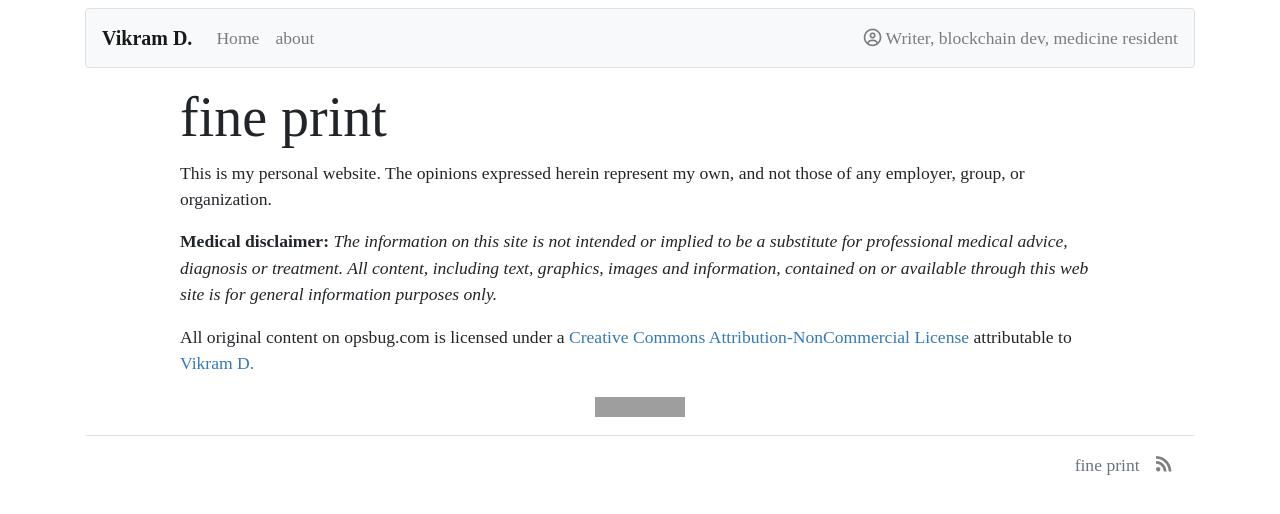
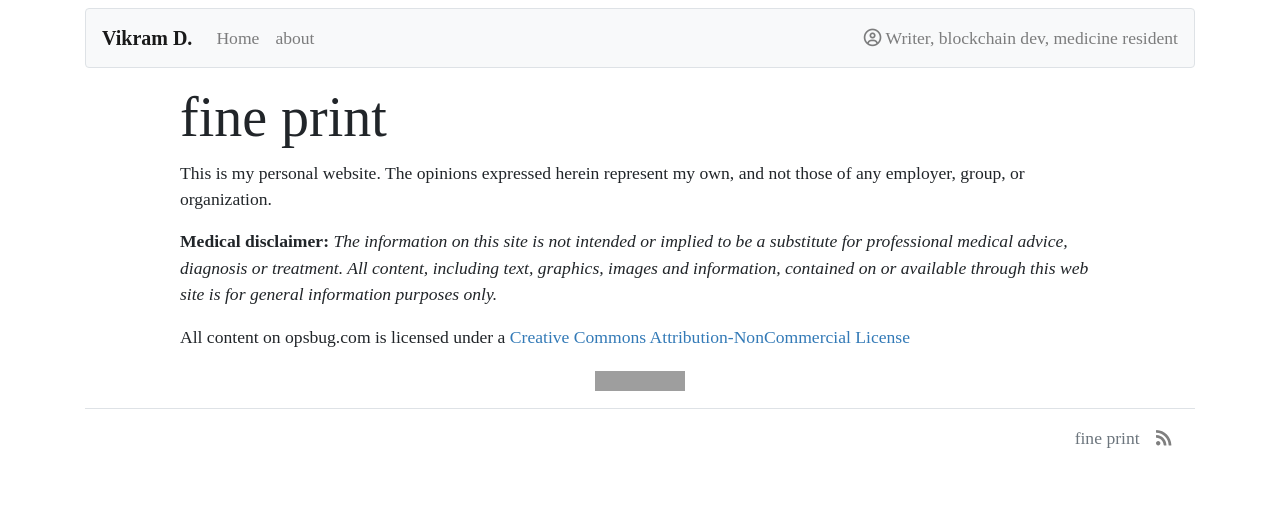
Before and after one commit to dhillonv10/dhillonv10.github.io, a Jekyll site: the page built from fine-print.md, in a window 1280 px wide. Shown: the top 514 px of the page. Built offline with Jekyll 4.4.1, drawn with Linux system fonts in a browser that asks for light colours; cached includes are drawn as plain includes; nearby versions of some CDN libraries; grey boxes are pictures that could not be loaded.

Commit message:
Minor updates

```diff
--- a/fine-print.md
+++ b/fine-print.md
@@ -11,7 +11,7 @@ This is my personal website. The opinions expressed herein represent my own, and
 
 **Medical disclaimer:** *The information on this site is not intended or implied to be a substitute for professional medical advice, diagnosis or treatment. All content, including text, graphics, images and information, contained on or available through this web site is for general information purposes only.*
 
-All original content on opsbug.com is licensed under a <a rel="license" href="http://creativecommons.org/licenses/by-nc/4.0/">Creative Commons Attribution-NonCommercial License</a> attributable to <a rel="cc:attributionURL" href="{{ site.github.url }}">{{ site.title }}</a>
+All content on opsbug.com is licensed under a <a rel="license" href="http://creativecommons.org/licenses/by-nc/4.0/">Creative Commons Attribution-NonCommercial License</a>
 
 <div class="text-center mb-3">
   <a rel="license" href="http://creativecommons.org/licenses/by-nc/4.0/">
```
